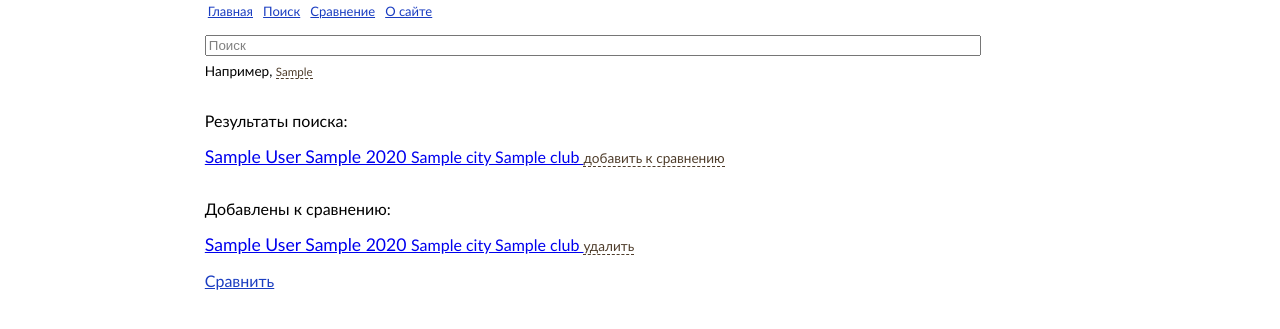
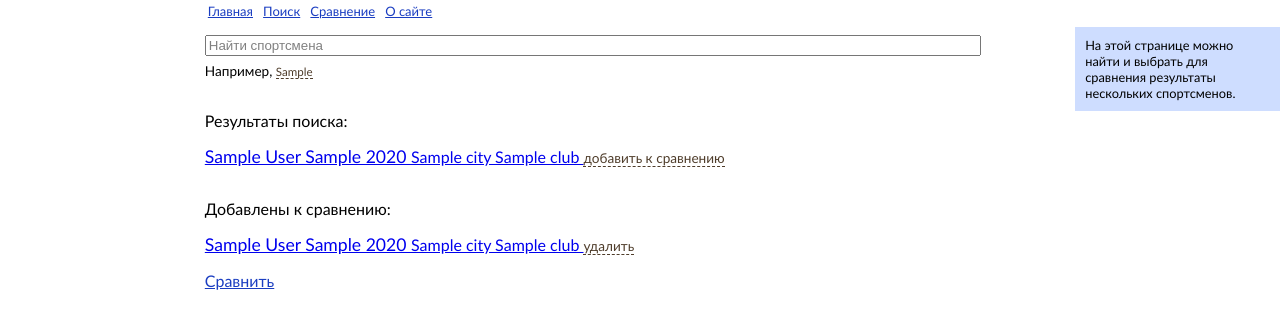
Before and after one commit to dsukhov1983/protocoller, a Django app: template template/compare.html in a window 1280 px wide. Shown: the top 329 px of the page. Run offline with Django 3.2, Linux system fonts and the light colour scheme; the template is opened without the code that fills it: most values are stand-ins (such as "Sample title", 1, 10 or a date in 2020).

Commit message:
small fixes

```diff
--- a/miner/templatetags/pretty_print.py
+++ b/miner/templatetags/pretty_print.py
@@ -18,7 +18,7 @@ def print_pos(result):
 @register.simple_tag
 def print_grp_pos(result):
 
-    return _result_map.get(result.pos, result.pos_in_grp) or ""
+    return _result_map.get(result.pos_in_grp, result.pos_in_grp) or ""
 
 
 @register.simple_tag
--- a/template/about.html
+++ b/template/about.html
@@ -22,4 +22,8 @@
   <li><a href="/compare">сравнивать</a> результаты спортсменов между собой.</li>
 </ul>
 
+<p>
+Предложения и замечания по реализации можно присылать на адрес
+<a href="mailto:contact@protocoller.ru">contact@protocoller.ru</a>.
+
 {% endblock %}
--- a/template/compare.html
+++ b/template/compare.html
@@ -6,7 +6,7 @@
 {% block content %}
 
 <form action="/compare" method="get" id="search" name="search">
-<input id="query" class="emptySearch" placeholder="Поиск" maxlength="80" value="{{ query }}" name="query" type="text"/>
+<input id="query" class="emptySearch" placeholder="Найти спортсмена" maxlength="80" value="{{ query }}" name="query" type="text"/>
 <div class="sampleSearch">
 Например, <span class="pseudolink"
                 onClick="$('#query').focus().val('{{ sample_search }}')">
@@ -112,3 +112,11 @@
 {% endif %}
 
 {% endblock %}
+
+
+{% block right %}
+<div class="hint">
+На этой странице можно найти и выбрать для сравнения результаты
+ нескольких спортсменов.
+</div>
+{% endblock %}
```
Also changed, not shown: miner/views.py (+8 -1 lines), template/search_result.html (+8 -1 lines).
